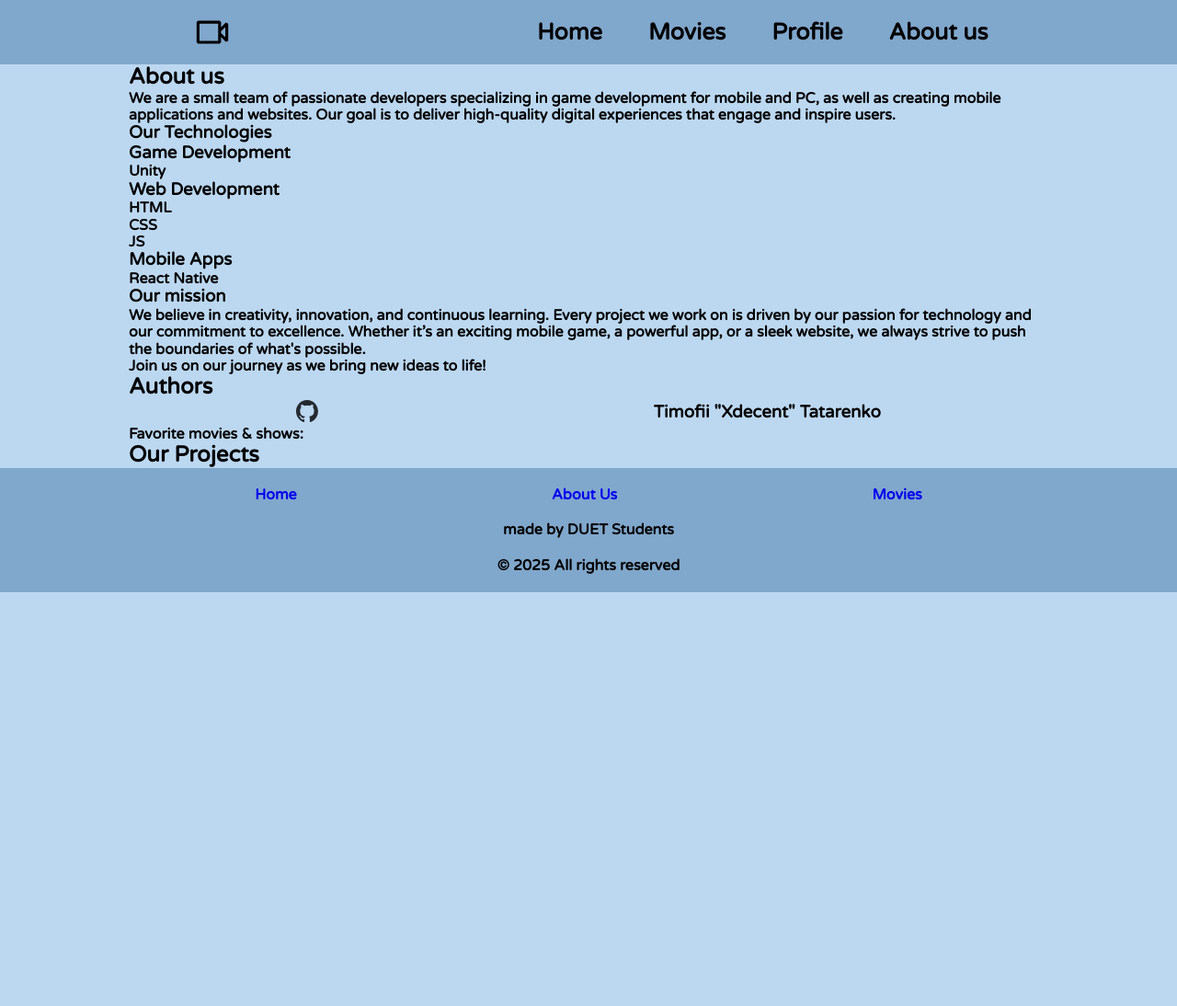
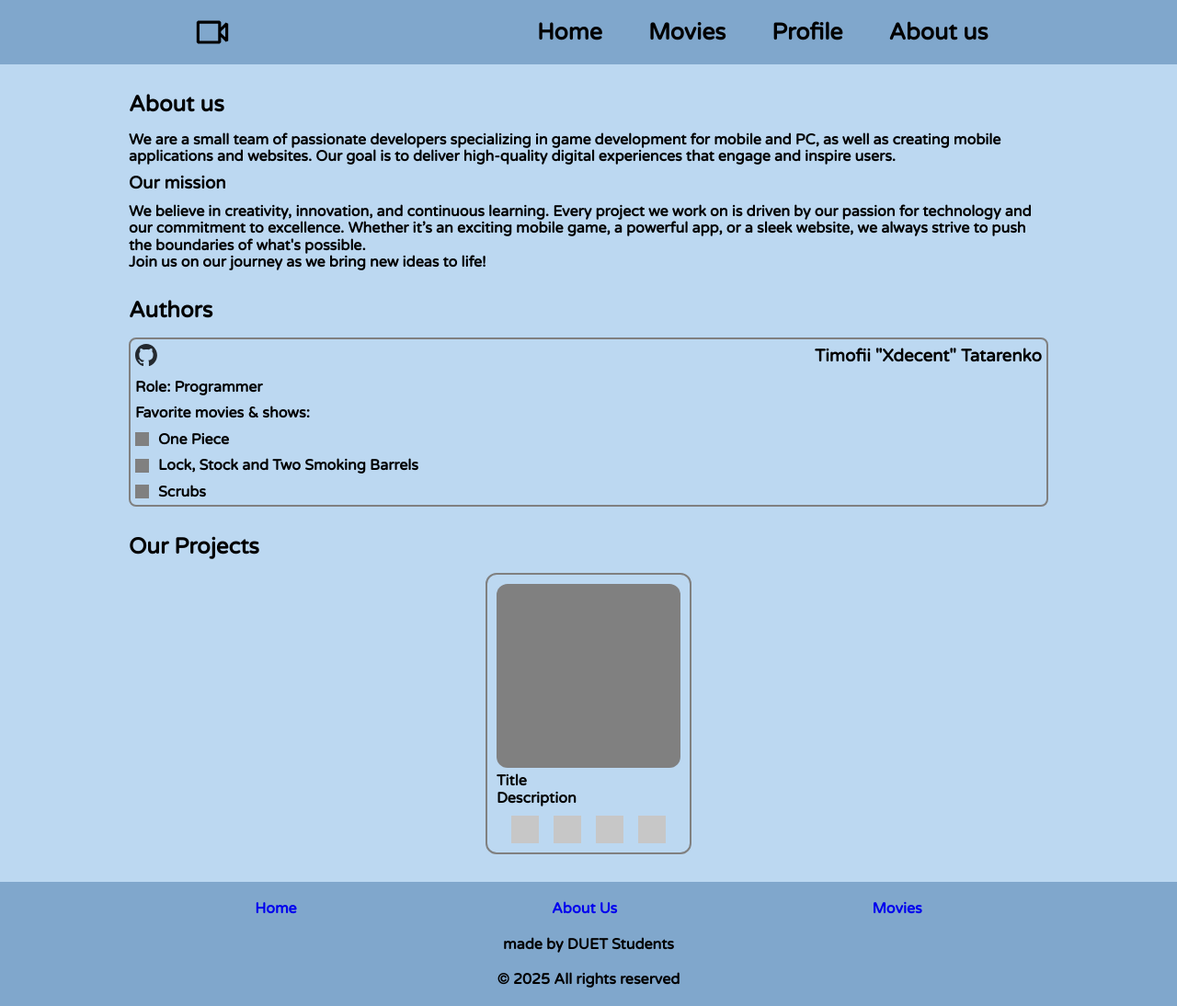
Before and after one commit to Xdecent0/filmify, a plain HTML site: page pages/about_us.html in a window 1280 px wide. Shown: the whole page at 92% size. Before the commit the page ends 800 px from the top, so only its background shows below. Drawn offline with Linux system fonts and the light colour scheme.

Commit message:
some about_us content

```diff
--- a/pages/about_us.html
+++ b/pages/about_us.html
@@ -39,7 +39,7 @@
                     that engage and inspire users.
                 </p>
 
-                <h3 class="about__subtitle">Our Technologies</h3>
+                <!-- <h3 class="about__subtitle">Our Technologies</h3>
                 <ul class="about__list">
                     <li class="about__item">
                         <h3 class="about__tech-title">Game Development</h3>
@@ -61,7 +61,7 @@
                             <li class="about__subitem">React Native</li>
                         </ul>
                     </li>
-                </ul>
+                </ul> -->
 
                 <h3 class="about__subtitle">Our mission</h3>
                 <p class="about__text">
@@ -76,27 +76,69 @@
                 <h2 class="authors__title">Authors</h2>
                 <ul class="authors__list">
                     <li class="authors__item">
+                        <div class="authors__info">
                             <div class="authors__links">
-                            <a href="https://github.com/Xdecent0" target="_blank" class="authors__github-link">
-                                <img src="../assets/icons/github-mark.svg" alt="Github logo" width="24" class="authors__github-icon">
+                                <a href="https://github.com/Xdecent0" target="_blank" class="authors__link authors__link--github">
+                                    <img src="../assets/icons/github-mark.svg" alt="Github logo" width="24" class="authors__icon authors__icon--github">
                                 </a>
                                 <h3 class="authors__name">Timofii "Xdecent" Tatarenko</h3>
                             </div>
+                            <p class="authors__role">Role: Programmer</p>
+                        </div>
+
+                        <div class="authors__movies">
                             <h4 class="authors__movies-title">Favorite movies & shows:</h4>
                             <ul class="authors__movies-list">
                                 <li class="authors__movies-item">
-                                <!-- Иконка-ссылка и название фильма/сериала -->
+                                    <a href="" class="authors__movies-link">
+                                        <!-- <img src="" alt="" class="authors__movies-image"> -->
+                                         <div class="authors__movies-image"></div>
+                                    </a>
+                                    <p class="authors__movies-name">One Piece</p>
+                                </li>
+                                <li class="authors__movies-item">
+                                    <a href="" class="authors__movies-link">
+                                        <!-- <img src="" alt="" class="authors__movies-image"> -->
+                                        <div class="authors__movies-image"></div>
+                                    </a>
+                                    <p class="authors__movies-name">Lock, Stock and Two Smoking Barrels</p>
+                                </li>
+                                <li class="authors__movies-item">
+                                    <a href="" class="authors__movies-link">
+                                        <!-- <img src="" alt="" class="authors__movies-image"> -->
+                                        <div class="authors__movies-image"></div>
+                                    </a>
+                                    <p class="authors__movies-name">Scrubs</p>
                                 </li>
                             </ul>
-
+                        </div>
                     </li>
                 </ul>
             </section>
             <section class="projects">
-                <h2>Our Projects</h2>
+                <h2 class="projects__headline">Our Projects</h2>
                 <ul class="projects__list">
                     <li class="projects__item">
-                        <!-- Иконка-ссылка и название проекта + короткое описание-->
+                        <!-- <img src="" alt=""> -->
+                         <div class="projects__image"></div>
+                        <div class="projects__tech">
+                            <p class="projects__title">Title</p>
+                            <p class="projects__description">Description</p>
+                            <ul class="projects__tech-list">
+                                <li class="projects__tech-item">
+                                    <div class="projects__tech-image"></div>
+                                </li>
+                                <li class="projects__tech-item">
+                                    <div class="projects__tech-image"></div>
+                                </li>
+                                <li class="projects__tech-item">
+                                    <div class="projects__tech-image"></div>
+                                </li>
+                                <li class="projects__tech-item">
+                                    <div class="projects__tech-image"></div>
+                                </li>
+                            </ul>
+                        </div>
                     </li>
                 </ul>
             </section>
--- a/styles/about_us.css
+++ b/styles/about_us.css
@@ -1,5 +1,90 @@
 .authors__links {
     display: flex;
     align-items: center;
-    justify-content: space-around;
+    justify-content: space-between;
 }
+
+.about {
+    padding: 30px 0px;
+}
+
+.authors__item {
+    border: 2px grey solid;
+    padding: 5px;
+    border-radius: 8px;
+}
+
+.about__title {
+    margin-bottom: 15px;
+}
+
+.about__subtitle {
+    margin: 10px 0px;
+}
+
+.projects {
+    padding: 30px 0px;
+}
+
+.authors__title {
+    margin-bottom: 15px;
+}
+
+.authors__movies-item {
+    display: flex;
+    align-items: center;
+}
+
+.authors__movies-list {
+    margin-top: 10px;
+}
+
+.authors__movies-item + .authors__movies-item{
+    margin-top: 10px;
+}
+
+.authors__movies-image {
+    width: 15px;
+    height: 15px;
+    background-color: grey;
+    margin-right: 10px;
+}
+
+.authors__role {
+    margin: 10px 0px;
+}
+
+.projects__headline {
+    margin-bottom: 15px;
+}
+
+.projects__image {
+    width: 200px;
+    height: 200px;
+    border-radius: 12px;
+    background-color: gray;
+    margin-bottom: 5px;
+}
+
+.projects__list {
+    display: flex;
+    justify-content: center;
+}
+
+.projects__item {
+    border: 2px grey solid;
+    padding: 10px;
+    border-radius: 12px;
+}
+
+.projects__tech-list {
+    margin-top: 10px;
+    display: flex;
+    justify-content: space-evenly;
+}
+
+.projects__tech-image {
+    width: 30px;
+    height: 30px;
+    background-color: rgb(199, 199, 199);
+}
```
Also changed, not shown: index.html (+5 -2 lines). Lines whose indentation alone changed are shown as unchanged.
